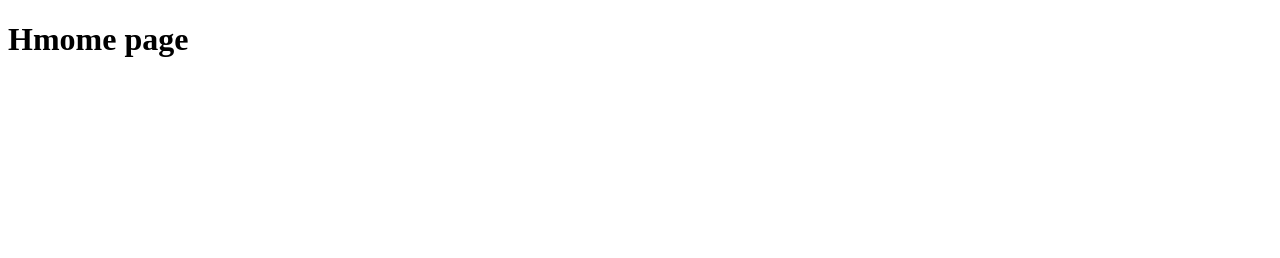
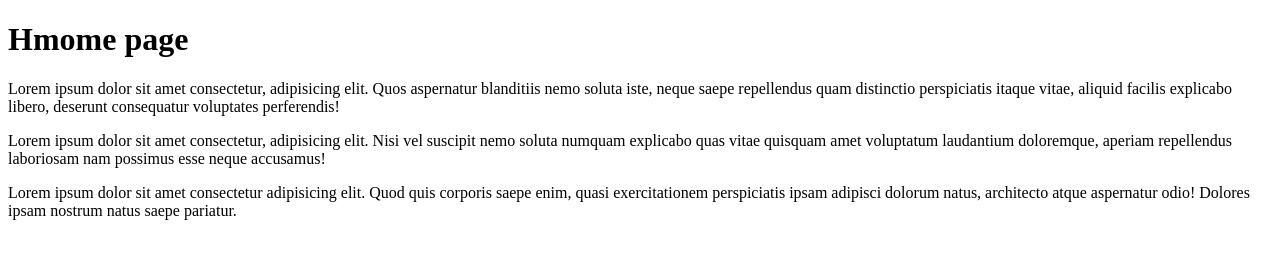
Before and after one commit to gordon1020/demo-0808, a plain HTML site: page index.html in a window 1280 px wide. Drawn offline with Linux system fonts and the light colour scheme.

Commit message:
add many p tag1

```diff
--- a/index.html
+++ b/index.html
@@ -7,6 +7,8 @@
 </head>
 <body>
     <h1>Hmome page</h1>
-
+    <p>Lorem ipsum dolor sit amet consectetur, adipisicing elit. Quos aspernatur blanditiis nemo soluta iste, neque saepe repellendus quam distinctio perspiciatis itaque vitae, aliquid facilis explicabo libero, deserunt consequatur voluptates perferendis!</p>
+    <p>Lorem ipsum dolor sit amet consectetur, adipisicing elit. Nisi vel suscipit nemo soluta numquam explicabo quas vitae quisquam amet voluptatum laudantium doloremque, aperiam repellendus laboriosam nam possimus esse neque accusamus!</p>
+    <p>Lorem ipsum dolor sit amet consectetur adipisicing elit. Quod quis corporis saepe enim, quasi exercitationem perspiciatis ipsam adipisci dolorum natus, architecto atque aspernatur odio! Dolores ipsam nostrum natus saepe pariatur.</p>
 </body>
 </html>
```
